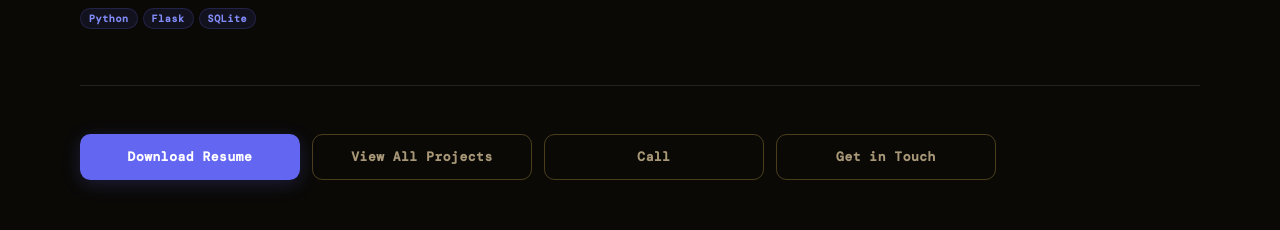
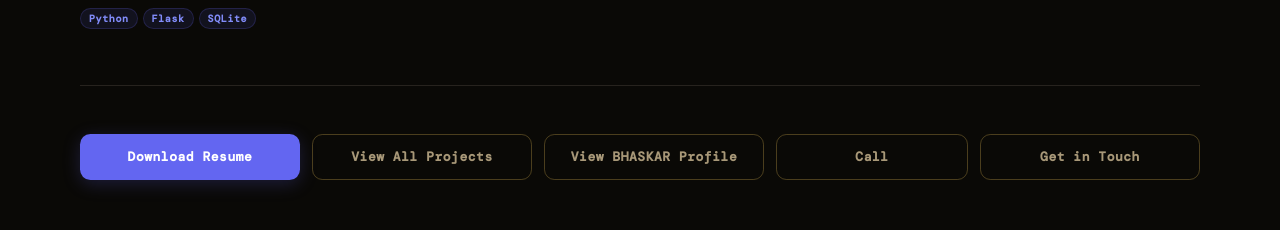
Before and after one commit to yorayriniwnl/Yor-Ayrin-iwnl, a Next.js app: page /profile in a window 1280 px wide. Shown: the part 1124-1354 px from the top of the page. Built offline with nearby package versions, Linux system fonts and the light colour scheme; no server answers.

Commit message:
Add BHASKAR profile link

```diff
--- a/app/profile/page.tsx
+++ b/app/profile/page.tsx
@@ -476,6 +476,7 @@ function CTASection() {
   const btns = [
     { label: 'Download Resume', href: '/resume.pdf', download: true, primary: true },
     { label: 'View All Projects', href: '/projects', download: false, primary: false },
+    { label: 'View BHASKAR Profile', href: SITE_PROFILE.startupIndiaHref, download: false, primary: false, external: true },
     { label: 'Call', href: `tel:${SITE_PROFILE.phone.replace(/\s+/g, '')}`, download: false, primary: false },
     { label: 'Get in Touch', href: '/contact', download: false, primary: false },
   ]
@@ -496,6 +497,8 @@ function CTASection() {
             key={btn.label}
             href={btn.href}
             download={btn.download ? true : undefined}
+            target={btn.external ? '_blank' : undefined}
+            rel={btn.external ? 'noreferrer' : undefined}
             style={{
               display: 'inline-flex',
               alignItems: 'center',
@@ -523,6 +526,8 @@ function CTASection() {
           <Link
             key={btn.label}
             href={btn.href}
+            target={btn.external ? '_blank' : undefined}
+            rel={btn.external ? 'noreferrer' : undefined}
             style={{
               display: 'inline-flex',
               alignItems: 'center',
--- a/data/personal.ts
+++ b/data/personal.ts
@@ -37,6 +37,8 @@ export const SITE_PROFILE = {
   githubHref: 'https://github.com/yorayriniwnl',
   linkedinLabel: 'linkedin.com/in/yorayriniwnl',
   linkedinHref: 'https://linkedin.com/in/yorayriniwnl',
+  startupIndiaLabel: 'startupindia.gov.in/bhaskar/profile',
+  startupIndiaHref: 'https://www.startupindia.gov.in/bhaskar/profile?bhaskarid=IN-0426-9449NR',
   steamLabel: 'steamcommunity.com/id/YorAyriniwnl',
   steamHref: process.env.NEXT_PUBLIC_STEAM_PROFILE_URL ?? 'https://steamcommunity.com/id/YorAyriniwnl',
   websiteLabel: 'yorayriniwnl.vercel.app',
@@ -49,6 +51,7 @@ export const SITE_PROFILE = {
 export const SITE_LINKS = [
   { id: 'github', label: SITE_PROFILE.githubLabel, href: SITE_PROFILE.githubHref },
   { id: 'linkedin', label: SITE_PROFILE.linkedinLabel, href: SITE_PROFILE.linkedinHref },
+  { id: 'startup-india', label: SITE_PROFILE.startupIndiaLabel, href: SITE_PROFILE.startupIndiaHref },
   { id: 'email', label: SITE_PROFILE.email, href: `mailto:${SITE_PROFILE.email}` },
   { id: 'phone', label: SITE_PROFILE.phone, href: `tel:${SITE_PROFILE.phone.replace(/\s+/g, '')}` },
   { id: 'resume', label: 'Resume PDF', href: '/resume.pdf' },
--- a/data/site.ts
+++ b/data/site.ts
@@ -125,6 +125,8 @@ export const SITE_PROFILE = {
   githubHref: 'https://github.com/yorayriniwnl',
   linkedinLabel: 'linkedin.com/in/yorayriniwnl',
   linkedinHref: 'https://linkedin.com/in/yorayriniwnl',
+  startupIndiaLabel: 'startupindia.gov.in/bhaskar/profile',
+  startupIndiaHref: 'https://www.startupindia.gov.in/bhaskar/profile?bhaskarid=IN-0426-9449NR',
   steamLabel: 'steamcommunity.com/id/YorAyriniwnl',
   steamHref: process.env.NEXT_PUBLIC_STEAM_PROFILE_URL ?? 'https://steamcommunity.com/id/YorAyriniwnl',
   websiteLabel: 'yorayriniwnl.vercel.app',
@@ -135,6 +137,7 @@ export const SITE_PROFILE = {
 export const SITE_LINKS = [
   { id: 'github', label: SITE_PROFILE.githubLabel, href: SITE_PROFILE.githubHref },
   { id: 'linkedin', label: SITE_PROFILE.linkedinLabel, href: SITE_PROFILE.linkedinHref },
+  { id: 'startup-india', label: SITE_PROFILE.startupIndiaLabel, href: SITE_PROFILE.startupIndiaHref },
   { id: 'email', label: SITE_PROFILE.email, href: `mailto:${SITE_PROFILE.email}` },
   { id: 'phone', label: SITE_PROFILE.phone, href: `tel:${SITE_PROFILE.phone.replace(/\s+/g, '')}` },
   { id: 'resume', label: 'Resume PDF', href: '/resume.pdf' },
```
